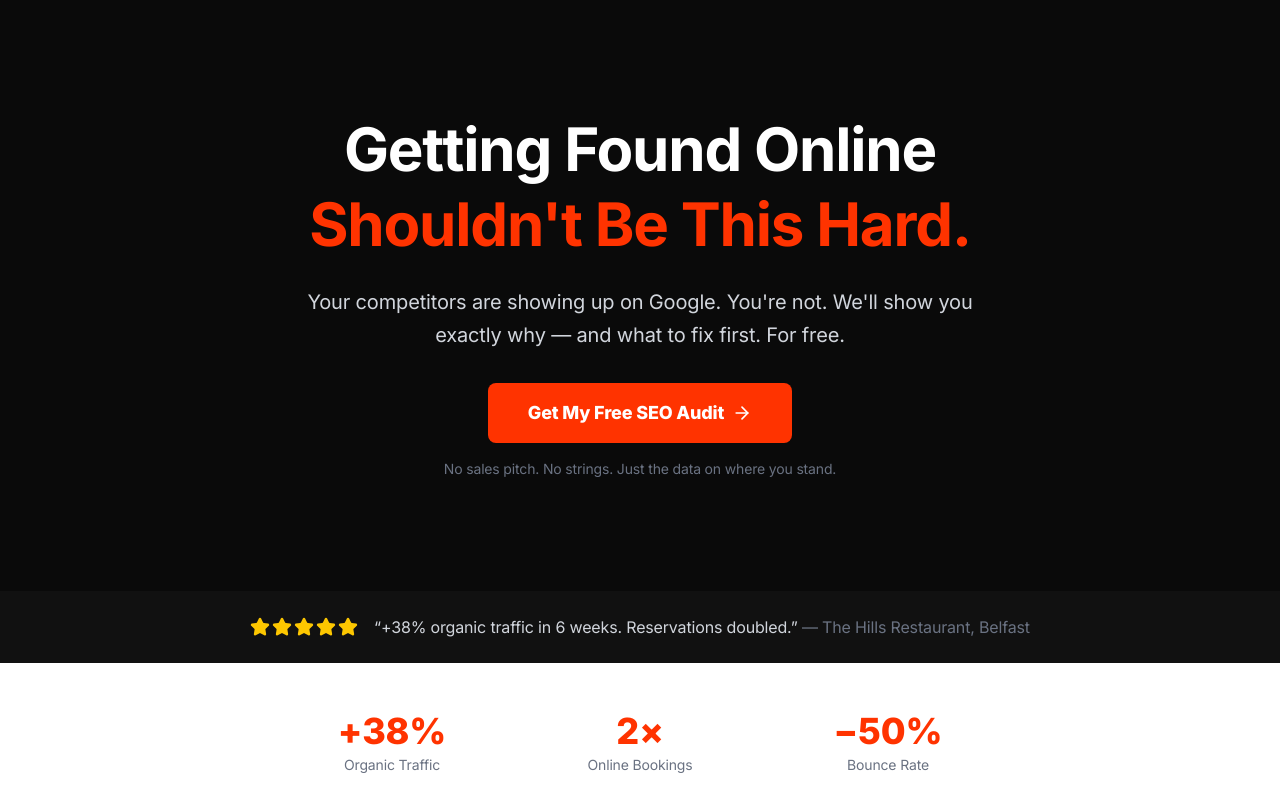
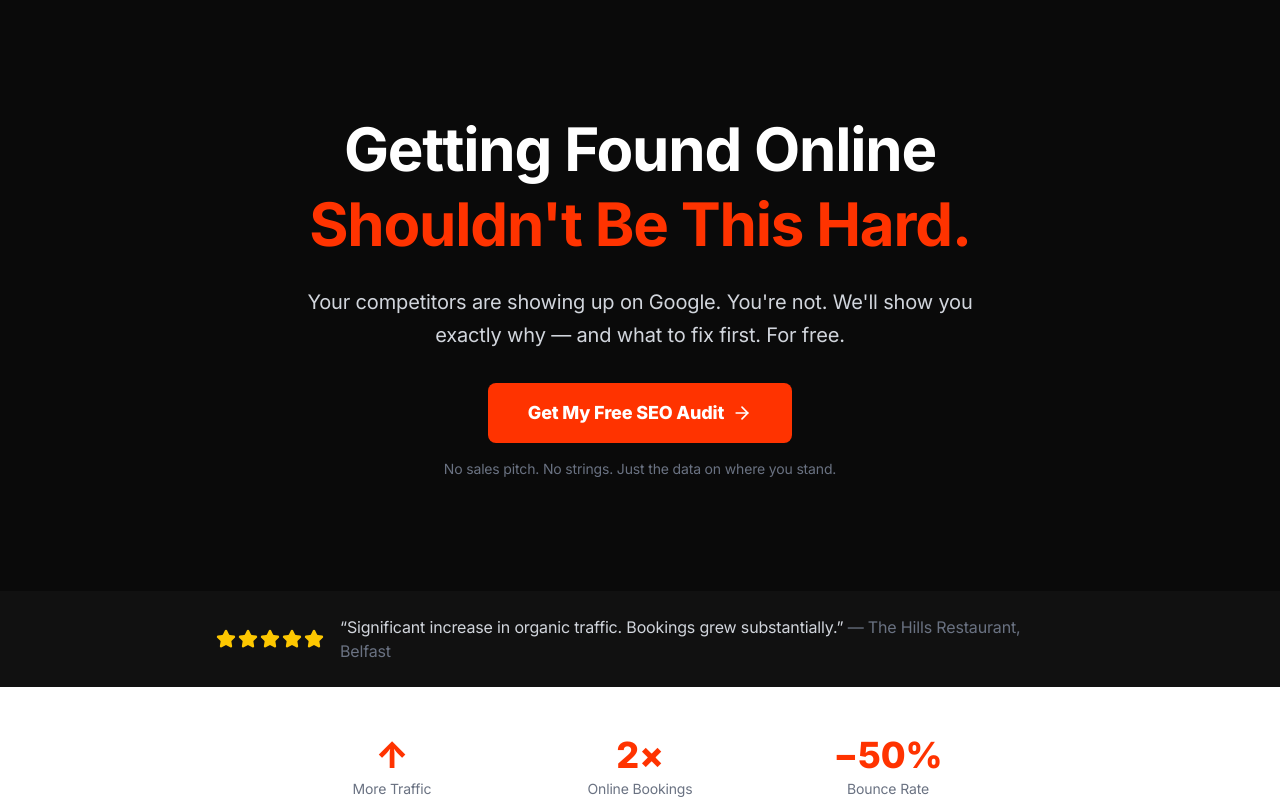
Before and after one commit to yarn-digital-org/yd-dashboard, a Next.js app: page /grow in a window 1280 px wide. Shown: the top 800 px of the page. Built offline with nearby package versions, Linux system fonts and the light colour scheme; no server answers.

Commit message:
Remove all made-up client stats from landing pages
Jonny flagged: no specific percentages for client results.
Replaced '+38% organic traffic', '2x reservations', '-50% bounce rate'
with generic 'More traffic', 'More bookings', 'Lower bounce rate'
across all 14 landing pages.

```diff
--- a/src/app/free-audit/page.tsx
+++ b/src/app/free-audit/page.tsx
@@ -306,9 +306,9 @@ export default function FreeAuditPage() {
                 </p>
                 <div className="grid grid-cols-3 gap-6">
                   {[
-                    { stat: '+38%', label: 'Organic traffic' },
-                    { stat: '2×', label: 'Reservations' },
-                    { stat: '−50%', label: 'Bounce rate' },
+                    { stat: '↑', label: 'More traffic' },
+                    { stat: '↑', label: 'More bookings' },
+                    { stat: '↓', label: 'Lower bounce rate' },
                   ].map((s, i) => (
                     <div key={i}>
                       <div
--- a/src/app/free-consultation/page.tsx
+++ b/src/app/free-consultation/page.tsx
@@ -397,8 +397,8 @@ export default function FreeConsultationPage() {
                 </p>
                 <div className="grid grid-cols-3 gap-6 mb-8">
                   {[
-                    { stat: '+38%', label: 'Organic traffic' },
-                    { stat: '2×', label: 'Reservations' },
+                    { stat: '↑', label: 'More traffic' },
+                    { stat: '↑', label: 'More bookings' },
                     { stat: '−50%', label: 'Bounce rate' },
                   ].map((s, i) => (
                     <div key={i}>
--- a/src/app/free-review/page.tsx
+++ b/src/app/free-review/page.tsx
@@ -156,8 +156,8 @@ export default function FreeReviewPage() {
                 </p>
                 <div className="grid grid-cols-3 gap-6">
                   {[
-                    { stat: '+38%', label: 'Organic traffic' },
-                    { stat: '2×', label: 'Reservations' },
+                    { stat: '↑', label: 'More traffic' },
+                    { stat: '↑', label: 'More bookings' },
                     { stat: '−50%', label: 'Bounce rate' },
                   ].map((s, i) => (
                     <div key={i}>
--- a/src/app/get-quote/page.tsx
+++ b/src/app/get-quote/page.tsx
@@ -410,8 +410,8 @@ export default function GetQuotePage() {
                 </p>
                 <div className="grid grid-cols-3 gap-6 mb-8">
                   {[
-                    { stat: '+38%', label: 'Organic traffic' },
-                    { stat: '2×', label: 'Reservations' },
+                    { stat: '↑', label: 'More traffic' },
+                    { stat: '↑', label: 'More bookings' },
                     { stat: '−50%', label: 'Bounce rate' },
                   ].map((s, i) => (
                     <div key={i}>
--- a/src/app/grow/page.tsx
+++ b/src/app/grow/page.tsx
@@ -212,7 +212,7 @@ export default function GrowLandingPage() {
               {[...Array(5)].map((_, i) => <Star key={i} className="w-5 h-5 fill-current" />)}
             </div>
             <p className="text-gray-300 text-sm sm:text-base">
-              &ldquo;+38% organic traffic in 6 weeks. Reservations doubled.&rdquo;
+              &ldquo;Significant increase in organic traffic. Bookings grew substantially.&rdquo;
               <span className="text-gray-500"> — The Hills Restaurant, Belfast</span>
             </p>
           </div>
@@ -221,7 +221,7 @@ export default function GrowLandingPage() {
         {/* STATS */}
         <section className="bg-white py-12">
           <div className="max-w-3xl mx-auto px-6 grid grid-cols-3 gap-6">
-            <StatCard number="+38%" label="Organic Traffic" />
+            <StatCard number="↑" label="More Traffic" />
             <StatCard number="2×" label="Online Bookings" />
             <StatCard number="−50%" label="Bounce Rate" />
           </div>
@@ -282,7 +282,7 @@ export default function GrowLandingPage() {
                 name="The Hills Restaurant"
                 situation="Solid food, loyal regulars, but invisible on Google."
                 work="Technical SEO fix, local optimisation, content strategy targeting 'restaurant Belfast' keywords."
-                result="+38% organic traffic in 6 weeks. Bounce rate halved. Online reservations doubled."
+                result="Significant increase in organic traffic. Bounce rate halved. Online bookings grew substantially."
               />
               <CaseStudy
                 name="Krumb Bakery"
--- a/src/app/new-brand/page.tsx
+++ b/src/app/new-brand/page.tsx
@@ -395,8 +395,8 @@ export default function NewBrandPage() {
                 </p>
                 <div className="grid grid-cols-3 gap-6 mb-8">
                   {[
-                    { stat: '+38%', label: 'Organic traffic' },
-                    { stat: '2×', label: 'Reservations' },
+                    { stat: '↑', label: 'More traffic' },
+                    { stat: '↑', label: 'More bookings' },
                     { stat: '−50%', label: 'Bounce rate' },
                   ].map((s, i) => (
                     <div key={i}>
--- a/src/app/new-website/page.tsx
+++ b/src/app/new-website/page.tsx
@@ -396,8 +396,8 @@ export default function NewWebsitePage() {
                 </p>
                 <div className="grid grid-cols-3 gap-6 mb-8">
                   {[
-                    { stat: '+38%', label: 'Organic traffic' },
-                    { stat: '2×', label: 'Reservations' },
+                    { stat: '↑', label: 'More traffic' },
+                    { stat: '↑', label: 'More bookings' },
                     { stat: '−50%', label: 'Bounce rate' },
                   ].map((s, i) => (
                     <div key={i}>
--- a/src/app/seo-audit/page.tsx
+++ b/src/app/seo-audit/page.tsx
@@ -395,8 +395,8 @@ export default function SeoAuditPage() {
                 </p>
                 <div className="grid grid-cols-3 gap-6 mb-8">
                   {[
-                    { stat: '+38%', label: 'Organic traffic' },
-                    { stat: '2×', label: 'Reservations' },
+                    { stat: '↑', label: 'More traffic' },
+                    { stat: '↑', label: 'More bookings' },
                     { stat: '−50%', label: 'Bounce rate' },
                   ].map((s, i) => (
                     <div key={i}>
--- a/src/app/seo-belfast/page.tsx
+++ b/src/app/seo-belfast/page.tsx
@@ -398,8 +398,8 @@ export default function SEOBelfastPage() {
                 </p>
                 <div className="grid grid-cols-3 gap-6 mb-8">
                   {[
-                    { stat: '+38%', label: 'Organic traffic' },
-                    { stat: '2×', label: 'Reservations' },
+                    { stat: '↑', label: 'More traffic' },
+                    { stat: '↑', label: 'More bookings' },
                     { stat: '−50%', label: 'Bounce rate' },
                   ].map((s, i) => (
                     <div key={i}>
--- a/src/app/shopify/page.tsx
+++ b/src/app/shopify/page.tsx
@@ -396,8 +396,8 @@ export default function ShopifyPage() {
                 </p>
                 <div className="grid grid-cols-3 gap-6 mb-8">
                   {[
-                    { stat: '+38%', label: 'Organic traffic' },
-                    { stat: '2×', label: 'Reservations' },
+                    { stat: '↑', label: 'More traffic' },
+                    { stat: '↑', label: 'More bookings' },
                     { stat: '−50%', label: 'Bounce rate' },
                   ].map((s, i) => (
                     <div key={i}>
--- a/src/app/web-design-belfast/page.tsx
+++ b/src/app/web-design-belfast/page.tsx
@@ -132,7 +132,7 @@ export default function WebDesignBelfastPage() {
                 </div>
                 <div>
                   <p className="text-sm font-medium text-white/80" style={{ letterSpacing: '-0.02em' }}>The Hills Restaurant</p>
-                  <p className="text-xs text-white/40">+38% organic traffic · 2× reservations</p>
+                  <p className="text-xs text-white/40">More traffic · More bookings</p>
                 </div>
               </div>
             </div>
@@ -195,7 +195,7 @@ export default function WebDesignBelfastPage() {
               {[
                 {
                   name: 'The Hills Restaurant',
-                  desc: 'Full rebrand + responsive site. +38% organic traffic, 2x reservations.',
+                  desc: 'Full rebrand + responsive site. More traffic, more bookings.',
                   img: '/images/yd/wtOblvlwQViPkZXQy7otlTIMaMQ.png',
                 },
                 {
--- a/src/app/web-design/page.tsx
+++ b/src/app/web-design/page.tsx
@@ -223,7 +223,7 @@ export default function WebDesignLandingPage() {
         {/* STATS */}
         <section className="bg-white py-12">
           <div className="max-w-3xl mx-auto px-6 grid grid-cols-3 gap-6">
-            <StatCard number="+38%" label="Organic Traffic" />
+            <StatCard number="↑" label="More Traffic" />
             <StatCard number="2×" label="Reservations" />
             <StatCard number="50%" label="Bounce Rate Drop" />
           </div>
@@ -284,7 +284,7 @@ export default function WebDesignLandingPage() {
                 name="The Hills Restaurant"
                 situation="A quality restaurant with a website that made it look average."
                 work="Full website rebuild — conversion-focused design, mobile-first, fast loading."
-                result="+38% organic traffic in 6 weeks. Bounce rate halved. Online reservations doubled."
+                result="Significant increase in organic traffic. Bounce rate halved. Online bookings grew substantially."
               />
               <CaseStudy
                 name="Krumb Bakery"
```
